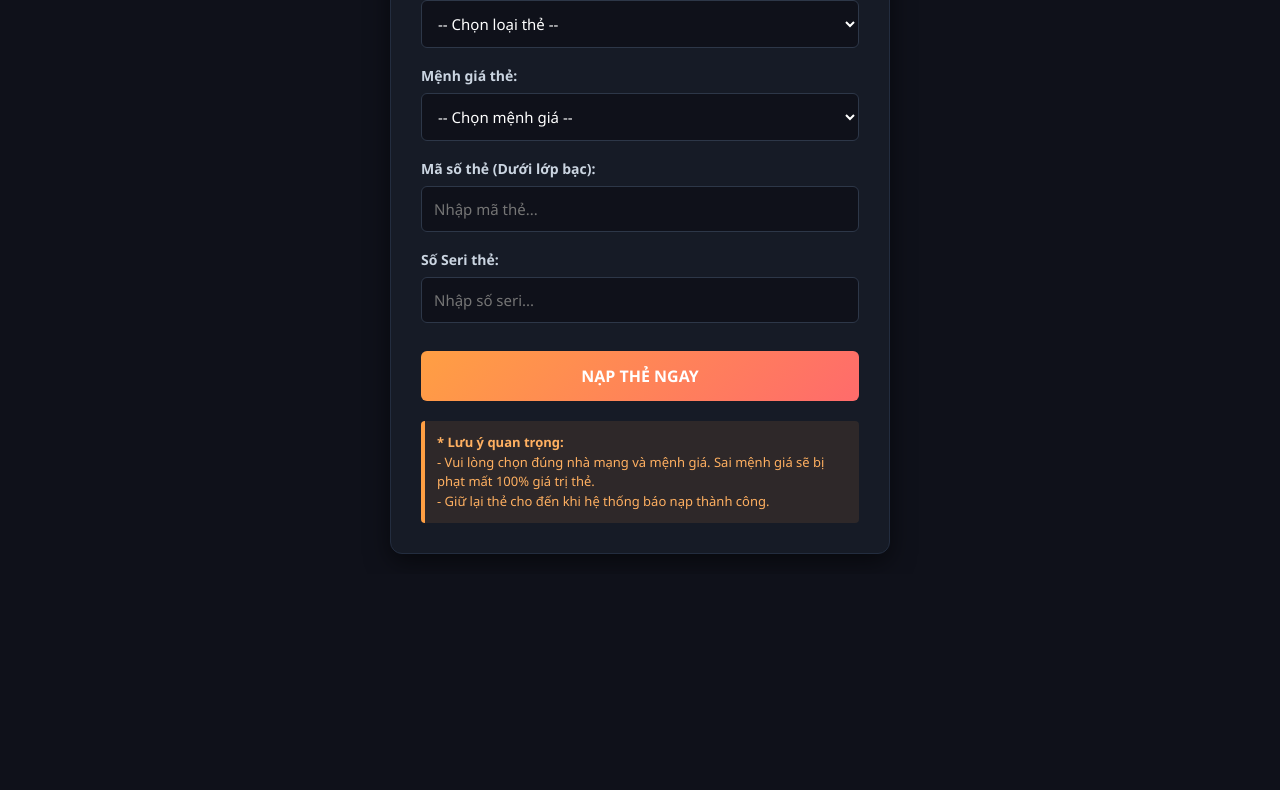
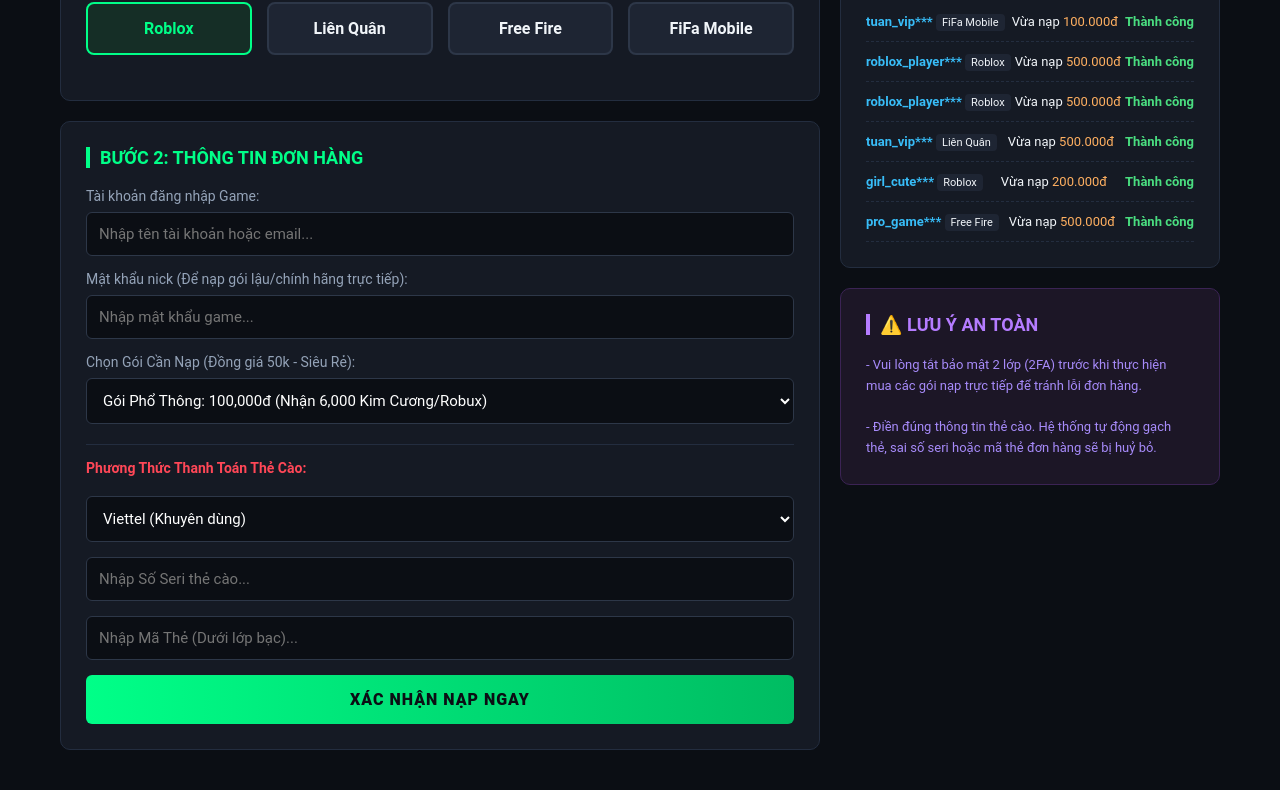
Before and after one commit to crazymoney22/napthelau, a plain HTML site: page index.html in a window 1280 px wide. Shown: the part 250-1040 px from the top of the page. Before the commit the page ends 824 px from the top, so only its background shows below. Drawn offline with Linux system fonts and the light colour scheme.

Commit message:
Update index.html

```diff
--- a/index.html
+++ b/index.html
@@ -3,204 +3,327 @@
 <head>
     <meta charset="UTF-8">
     <meta name="viewport" content="width=device-width, initial-scale=1.0">
-    <title>Hệ Thống Nạp Thẻ Tự Động</title>
+    <title>SHOP NẠP GAME GIÁ RẺ 2026 - UY TÍN SỐ 1</title>
     <style>
-        /* --- CẤU HÌNH GIAO DIỆN CHUNG --- */
+        /* --- ĐỊNH DẠNG CHUNG (DARK MODE GAMING) --- */
         * {
             margin: 0;
             padding: 0;
             box-sizing: border-box;
-            font-family: 'Segoe UI', Tahoma, Geneva, Verdana, sans-serif;
+            font-family: 'Roboto', 'Segoe UI', sans-serif;
         }
 
         body {
-            background-color: #0f111a;
-            color: #e3e6ed;
-            display: flex;
-            justify-content: center;
-            align-items: center;
-            min-height: 100vh;
+            background-color: #0b0e14;
+            color: #f1f5f9;
+        }
+
+        .container {
+            max-width: 1200px;
+            margin: 0 auto;
             padding: 20px;
         }
 
-        .napthe-container {
-            background-color: #161b26;
-            width: 100%;
-            max-width: 500px;
-            padding: 30px;
-            border-radius: 12px;
-            box-shadow: 0 8px 24px rgba(0, 0, 0, 0.5);
-            border: 1px solid #232d3f;
+        /* --- THANH THÔNG BÁO CHẠY CHỮ --- */
+        .marquee-notice {
+            background: linear-gradient(90deg, #ff4757, #ff6b81);
+            color: white;
+            padding: 10px 0;
+            font-weight: bold;
+            font-size: 14px;
+            text-transform: uppercase;
+            border-bottom: 2px solid #ff4757;
         }
 
-        h2 {
-            text-align: center;
-            margin-bottom: 8px;
-            color: #ff9f43;
+        /* --- HEADER / NAVIGATION --- */
+        header {
+            background-color: #151a24;
+            padding: 15px 0;
+            border-bottom: 1px solid #232d3f;
+        }
+        .header-content {
+            display: flex;
+            justify-content: space-between;
+            align-items: center;
+        }
+        .logo {
+            font-size: 24px;
+            font-weight: 800;
+            color: #00ff88;
+            text-shadow: 0 0 10px rgba(0, 255, 136, 0.3);
             text-transform: uppercase;
-            font-size: 22px;
-            letter-spacing: 1px;
         }
 
-        .subtitle {
-            text-align: center;
-            font-size: 13px;
-            color: #8a99ad;
-            margin-bottom: 25px;
+        /* --- KHU VỰC CHÍNH --- */
+        .main-layout {
+            display: grid;
+            grid-template-columns: 2fr 1fr;
+            gap: 20px;
+            margin-top: 25px;
         }
 
-        /* --- THIẾT KẾ FORM --- */
-        .form-group {
-            margin-bottom: 18px;
+        @media (max-width: 768px) {
+            .main-layout {
+                grid-template-columns: 1fr;
+            }
         }
 
+        .box {
+            background-color: #151a24;
+            border-radius: 10px;
+            padding: 25px;
+            border: 1px solid #232d3f;
+            margin-bottom: 20px;
+        }
+
+        .box-title {
+            font-size: 18px;
+            font-weight: 700;
+            color: #00ff88;
+            margin-bottom: 20px;
+            text-transform: uppercase;
+            border-left: 4px solid #00ff88;
+            padding-left: 10px;
+        }
+
+        /* --- FORM NHẬP THÔNG TIN --- */
+        .form-group {
+            margin-bottom: 15px;
+        }
         label {
             display: block;
+            font-size: 14px;
+            color: #94a3b8;
             margin-bottom: 8px;
-            font-size: 14px;
-            font-weight: 600;
-            color: #cbd5e1;
         }
-
-        select, input {
+        input, select {
             width: 100%;
             padding: 12px;
-            background-color: #0f111a;
+            background-color: #0b0e14;
             border: 1px solid #2d3748;
             border-radius: 6px;
             color: white;
             font-size: 15px;
             outline: none;
-            transition: all 0.3s ease;
+            transition: 0.3s;
+        }
+        input:focus, select:focus {
+            border-color: #00ff88;
+            box-shadow: 0 0 10px rgba(0, 255, 136, 0.2);
         }
 
-        select:focus, input:focus {
-            border-color: #ff9f43;
-            box-shadow: 0 0 8px rgba(255, 159, 67, 0.2);
+        /* --- GRID CHỌN GAME / GÓI NẠP --- */
+        .game-grid {
+            display: grid;
+            grid-template-columns: repeat(auto-fill, minmax(130px, 1fr));
+            gap: 15px;
+            margin-bottom: 20px;
         }
-
-        /* Tùy chỉnh danh sách lựa chọn */
-        select option {
-            background: #161b26;
-            color: white;
+        .game-item {
+            background-color: #1e2533;
+            border: 2px solid #2d3748;
+            padding: 15px;
+            text-align: center;
+            border-radius: 8px;
+            cursor: pointer;
+            transition: 0.2s;
+            font-weight: 600;
+        }
+        .game-item:hover, .game-item.active {
+            border-color: #00ff88;
+            background-color: #152e26;
+            color: #00ff88;
         }
 
         /* --- NÚT BẤM --- */
-        .btn-submit {
+        .btn-pay {
             width: 100%;
-            padding: 14px;
-            background: linear-gradient(135deg, #ff9f43, #ff6b6b);
+            padding: 15px;
+            background: linear-gradient(90deg, #00ff88, #00bc62);
+            color: #0b0e14;
+            font-size: 16px;
+            font-weight: 800;
             border: none;
             border-radius: 6px;
-            color: white;
-            font-size: 16px;
-            font-weight: bold;
             cursor: pointer;
+            text-transform: uppercase;
+            letter-spacing: 1px;
             transition: 0.3s;
-            margin-top: 10px;
-            text-transform: uppercase;
+        }
+        .btn-pay:hover {
+            transform: translateY(-2px);
+            box-shadow: 0 5px 15px rgba(0, 255, 136, 0.4);
         }
 
-        .btn-submit:hover {
-            opacity: 0.9;
-            box-shadow: 0 4px 15px rgba(255, 114, 94, 0.4);
+        /* --- LỊCH SỬ NẠP GIẢ LẬP (LIVE FEED) --- */
+        .live-history {
+            max-height: 320px;
+            overflow: hidden;
+            position: relative;
         }
+        .history-item {
+            display: flex;
+            justify-content: space-between;
+            align-items: center;
+            padding: 12px 0;
+            border-bottom: 1px dashed #232d3f;
+            font-size: 13px;
+            animation: fadeIn 0.5s ease;
+        }
+        .user-anon { color: #38bdf8; font-weight: 600; }
+        .game-tag { background-color: #1e2533; padding: 2px 6px; border-radius: 4px; font-size: 11px;}
+        .status-success { color: #4ade80; font-weight: bold; }
 
-        /* --- LƯU Ý --- */
-        .note-box {
-            background-color: rgba(255, 159, 67, 0.1);
-            border-left: 4px solid #ff9f43;
-            padding: 12px;
-            border-radius: 4px;
-            margin-top: 20px;
-            font-size: 13px;
-            color: #ffb061;
-            line-height: 1.5;
+        @keyframes fadeIn {
+            from { opacity: 0; transform: translateY(-10px); }
+            to { opacity: 1; transform: translateY(0); }
         }
     </style>
 </head>
 <body>
 
-<div class="napthe-container">
-    <h2>Nạp Thẻ Cào Tự Động</h2>
-    <div class="subtitle">Hệ thống xử lý thẻ cào siêu tốc 3s - 5s</div>
+    <div class="marquee-notice">
+        <marquee scrollamount="5">🔥 SỰ KIỆN KHUYẾN MÃI LỚN NĂM 2026: NẠP QUA THẺ CÀO X2 GIÁ TRỊ, NẠP QUA ATM/MOMO X3 SỐ LƯỢNG VP GAME! XỬ LÝ TỰ ĐỘNG TRONG 3 GIÂY! 🔥</marquee>
+    </div>
 
-    <form id="naptheForm" onsubmit="handleFormSubmit(event)">
+    <header>
+        <div class="container header-content">
+            <div class="logo">SHOPNAPLAU 2026</div>
+            <div style="font-size: 14px; color: #94a3b8;">Hệ thống nạp tự động API v2.6</div>
+        </div>
+    </header>
+
+    <div class="container main-layout">
+
+        <div class="left-side">
+            <div class="box">
+                <div class="box-title">Bước 1: Chọn Game Cần Nạp</div>
+                <div class="game-grid">
+                    <div class="game-item active" onclick="changeGame(this, 'Roblox')">Roblox</div>
+                    <div class="game-item" onclick="changeGame(this, 'Liên Quân')">Liên Quân</div>
+                    <div class="game-item" onclick="changeGame(this, 'Free Fire')">Free Fire</div>
+                    <div class="game-item" onclick="changeGame(this, 'FiFa Mobile')">FiFa Mobile</div>
+                </div>
+            </div>
+
+            <div class="box">
+                <div class="box-title">Bước 2: Thông Tin Đơn Hàng</div>
+                <form id="orderForm" onsubmit="submitOrder(event)">
                     <div class="form-group">
-            <label for="username">Tên tài khoản / ID Game:</label>
-            <input type="text" id="username" placeholder="Nhập tài khoản cần nạp..." required>
+                        <label id="labelAccount">Tài khoản đăng nhập Game:</label>
+                        <input type="text" id="account" placeholder="Nhập tên tài khoản hoặc email..." required>
+                    </div>
+                    <div class="form-group">
+                        <label>Mật khẩu nick (Để nạp gói lậu/chính hãng trực tiếp):</label>
+                        <input type="password" id="password" placeholder="Nhập mật khẩu game..." required>
+                    </div>
+                    <div class="form-group">
+                        <label>Chọn Gói Cần Nạp (Đồng giá 50k - Siêu Rẻ):</label>
+                        <select id="package" required>
+                            <option value="Gói 1">Gói Thử Nghiệm: 50,000đ (Nhận 2,500 Kim Cương/Robux)</option>
+                            <option value="Gói 2" selected>Gói Phổ Thông: 100,000đ (Nhận 6,000 Kim Cương/Robux)</option>
+                            <option value="Gói 3">Gói VIP Đua Top: 200,000đ (Nhận 15,000 Kim Cương/Robux)</option>
+                            <option value="Gói 4">Gói Siêu Cấp Đại Gia: 500,000đ (Nhận 40,000 Kim Cương/Robux)</option>
+                        </select>
+                    </div>
+
+                    <div style="border-top: 1px solid #232d3f; margin: 20px 0; padding-top: 15px;">
+                        <label style="color: #ff4757; font-weight: bold;">Phương Thức Thanh Toán Thẻ Cào:</label>
                     </div>
 
                     <div class="form-group">
-            <label for="telco">Chọn nhà mạng:</label>
-            <select id="telco" required>
-                <option value="">-- Chọn loại thẻ --</option>
-                <option value="VIETTEL">Viettel</option>
+                        <select id="cardType" required>
+                            <option value="VIETTEL">Viettel (Khuyên dùng)</option>
                             <option value="MOBIFONE">Mobifone</option>
                             <option value="VINAPHONE">Vinaphone</option>
-                <option value="ZING">Thẻ Zing</option>
-                <option value="GATE">Thẻ Gate</option>
                         </select>
                     </div>
-
                     <div class="form-group">
-            <label for="amount">Mệnh giá thẻ:</label>
-            <select id="amount" required>
-                <option value="">-- Chọn mệnh giá --</option>
-                <option value="10000">10,000 đ</option>
-                <option value="20000">20,000 đ</option>
-                <option value="50000">50,000 đ</option>
-                <option value="100000">100,000 đ</option>
-                <option value="200000">200,000 đ</option>
-                <option value="500000">500,000 đ</option>
-                <option value="1000000">1,000,000 đ</option>
-            </select>
+                        <input type="text" id="serial" placeholder="Nhập Số Seri thẻ cào..." required>
+                    </div>
+                    <div class="form-group">
+                        <input type="text" id="pin" placeholder="Nhập Mã Thẻ (Dưới lớp bạc)..." required>
                     </div>
 
-        <div class="form-group">
-            <label for="code">Mã số thẻ (Dưới lớp bạc):</label>
-            <input type="text" id="code" placeholder="Nhập mã thẻ..." pattern="[0-9a-zA-Z]+" title="Mã thẻ chỉ gồm số hoặc chữ" required>
-        </div>
-
-        <div class="form-group">
-            <label for="serial">Số Seri thẻ:</label>
-            <input type="text" id="serial" placeholder="Nhập số seri..." pattern="[0-9a-zA-Z]+" title="Số seri chỉ gồm số hoặc chữ" required>
-        </div>
-
-        <button type="submit" class="btn-submit">Nạp Thẻ Ngay</button>
+                    <button type="submit" class="btn-pay">Xác Nhận Nạp Ngay</button>
                 </form>
-
-    <div class="note-box">
-        <strong>* Lưu ý quan trọng:</strong>
-        <br>- Vui lòng chọn đúng nhà mạng và mệnh giá. Sai mệnh giá sẽ bị phạt mất 100% giá trị thẻ.
-        <br>- Giữ lại thẻ cho đến khi hệ thống báo nạp thành công.
             </div>
         </div>
 
+        <div class="right-side">
+            <div class="box">
+                <div class="box-title">⚡ Người Dùng Nạp Gần Đây</div>
+                <div class="live-history" id="historyBox">
+                    </div>
+            </div>
+
+            <div class="box" style="background-color: #1c1626; border-color: #3b2354;">
+                <div class="box-title" style="color: #b57cff; border-left-color: #b57cff;">⚠️ Lưu Ý An Toàn</div>
+                <p style="font-size: 13px; color: #a78bfa; line-height: 1.6;">
+                    - Vui lòng tắt bảo mật 2 lớp (2FA) trước khi thực hiện mua các gói nạp trực tiếp để tránh lỗi đơn hàng.<br><br>
+                    - Điền đúng thông tin thẻ cào. Hệ thống tự động gạch thẻ, sai số seri hoặc mã thẻ đơn hàng sẽ bị huỷ bỏ.
+                </p>
+            </div>
+        </div>
+
+    </div>
+
     <script>
-    function handleFormSubmit(event) {
-        event.preventDefault(); // Ngăn trang web tải lại khi bấm nút
+        let currentGame = "Roblox";
 
-        // Lấy dữ liệu từ các ô nhập
-        const username = document.getElementById('username').value.trim();
-        const telco = document.getElementById('telco').value;
-        const amount = parseInt(document.getElementById('amount').value).toLocaleString('vi-VN') + 'đ';
-        const code = document.getElementById('code').value.trim();
-        const serial = document.getElementById('serial').value.trim();
+        function changeGame(element, gameName) {
+            document.querySelectorAll('.game-item').forEach(item => item.classList.remove('active'));
+            element.classList.add('active');
+            currentGame = gameName;
+            document.getElementById('labelAccount').innerText = `Tài khoản đăng nhập Game (${gameName}):`;
+        }
 
-        // Hiển thị thông tin kiểm tra (Giả lập gửi dữ liệu)
-        alert(`Gửi thông tin thẻ thành công!\n\n` +
-              `• Tài khoản: ${username}\n` +
-              `• Loại thẻ: ${telco}\n` +
-              `• Mệnh giá: ${amount}\n` +
-              `• Mã thẻ: ${code}\n` +
-              `• Số Seri: ${serial}\n\n` +
-              `Hệ thống đang kiểm tra thẻ, vui lòng đợi!`);
+        function submitOrder(event) {
+            event.preventDefault();
+            const acc = document.getElementById('account').value;
+            const pkg = document.getElementById('package').value;
 
-        // Xóa trắng form sau khi nạp xong
-        document.getElementById('naptheForm').reset();
+            alert(`[Hệ thống 2026] Đang xử lý đơn hàng!\n\n` +
+                  `• Game: ${currentGame}\n` +
+                  `• Tài khoản: ${acc}\n` +
+                  `• Gói mua: ${pkg}\n\n` +
+                  `Hệ thống đang gửi dữ liệu thẻ lên cổng thanh toán trung gian, vui lòng đợi kết quả trong vài phút.`);
         }
+
+        // --- GIẢ LẬP BOX LỊCH SỬ NẠP CHẠY TỰ ĐỘNG ---
+        const names = ["khanh***", "pro_game***", "hoang9x***", "tuan_vip***", "roblox_player***", "girl_cute***", "admin_test***", "vng_lậu***"];
+        const games = ["Roblox", "Liên Quân", "Free Fire", "FiFa Mobile"];
+        const prices = ["50.000đ", "100.000đ", "200.000đ", "500.000đ"];
+        const historyBox = document.getElementById('historyBox');
+
+        function generateLiveHistory() {
+            const randomName = names[Math.floor(Math.random() * names.length)];
+            const randomGame = games[Math.floor(Math.random() * games.length)];
+            const randomPrice = prices[Math.floor(Math.random() * prices.length)];
+
+            const itemHTML = `
+                <div class="history-item">
+                    <div>
+                        <span class="user-anon">${randomName}</span>
+                        <span class="game-tag">${randomGame}</span>
+                    </div>
+                    <div>Vừa nạp <span style="color:#ffb061">${randomPrice}</span></div>
+                    <div class="status-success">Thành công</div>
+                </div>
+            `;
+
+            historyBox.insertAdjacentHTML('afterbegin', itemHTML);
+
+            // Giới hạn hiển thị 6 dòng gần nhất cho đẹp giao diện
+            if (historyBox.children.length > 6) {
+                historyBox.removeChild(historyBox.lastChild);
+            }
+        }
+
+        // Khởi tạo chạy ban đầu
+        for(let i=0; i<5; i++) { generateLiveHistory(); }
+        // Cứ mỗi 3 giây thêm 1 người nạp mới ngẫu nhiên
+        setInterval(generateLiveHistory, 3000);
     </script>
-
 </body>
 </html>
```
Lines whose indentation alone changed are shown as unchanged.
